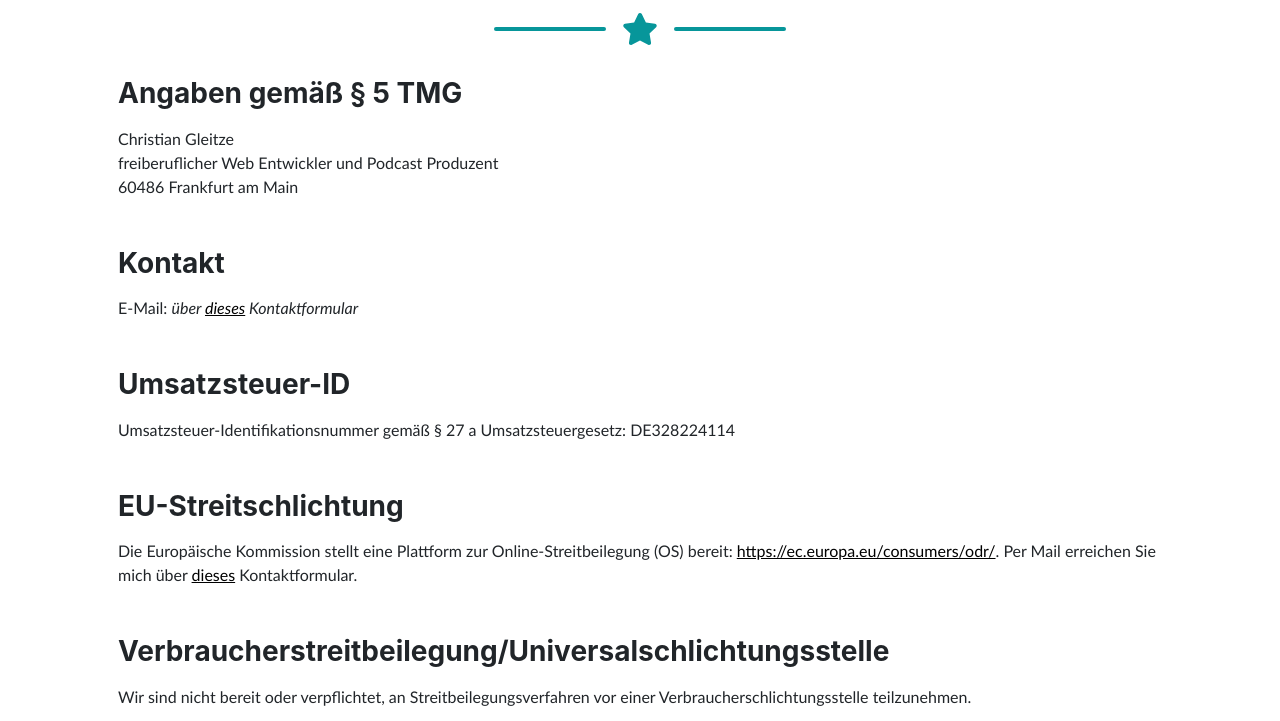
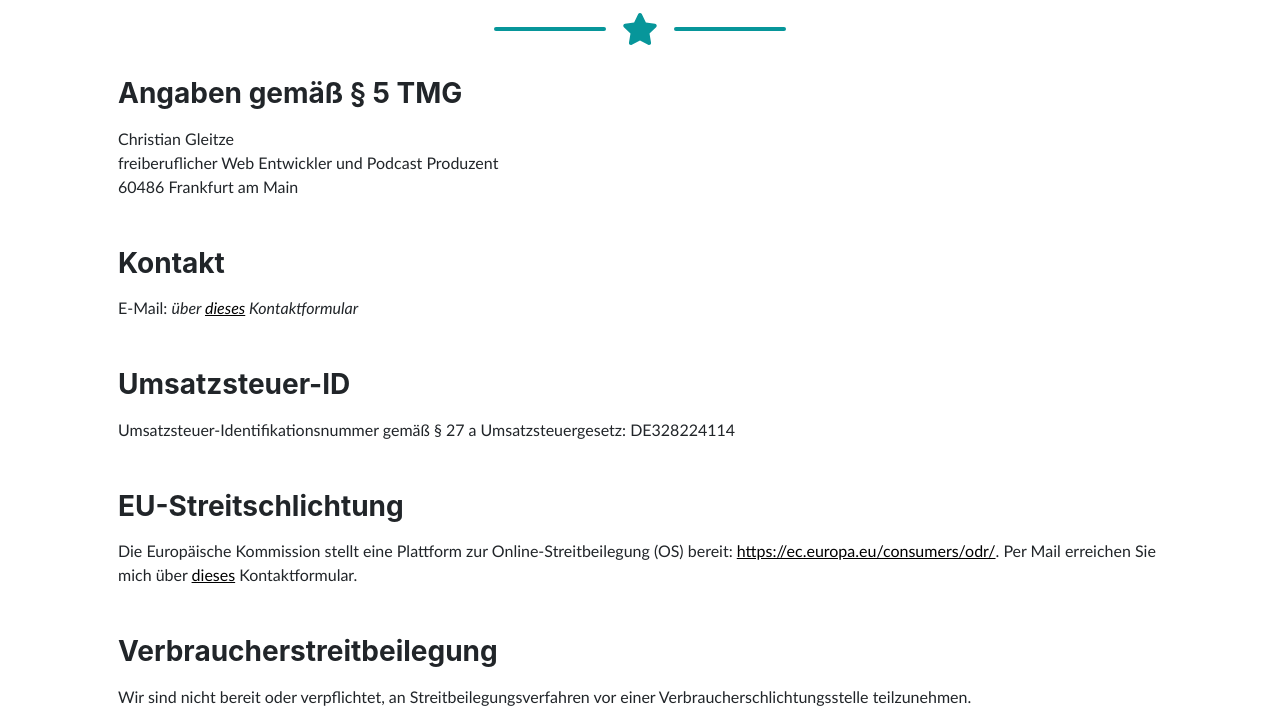
Before and after one commit to chrisgleitze/bootstrap-one-pager, a plain HTML site: page pages/impressum.html in a window 1280 px wide. Shown: the part 231-952 px from the top of the page. Drawn offline with nearby package versions, Linux system fonts and the light colour scheme; files whose address does not match are found by name; a web font is replaced by a local one.

Commit message:
word in impressum.html too long
cut that word out

```diff
--- a/pages/impressum.html
+++ b/pages/impressum.html
@@ -113,7 +113,7 @@
 
             <!-- Text Verbraucherstreitbeilegung-->
             <div class="col-lg-12 mb-4 mb-sm-3">
-                <h3>Verbraucherstreitbeilegung/Universalschlichtungsstelle</h3>
+                <h3>Verbraucherstreitbeilegung</h3>
             </div>
             <div class="col-lg-12 mb-4 mb-sm-5">
                 <div>
```
